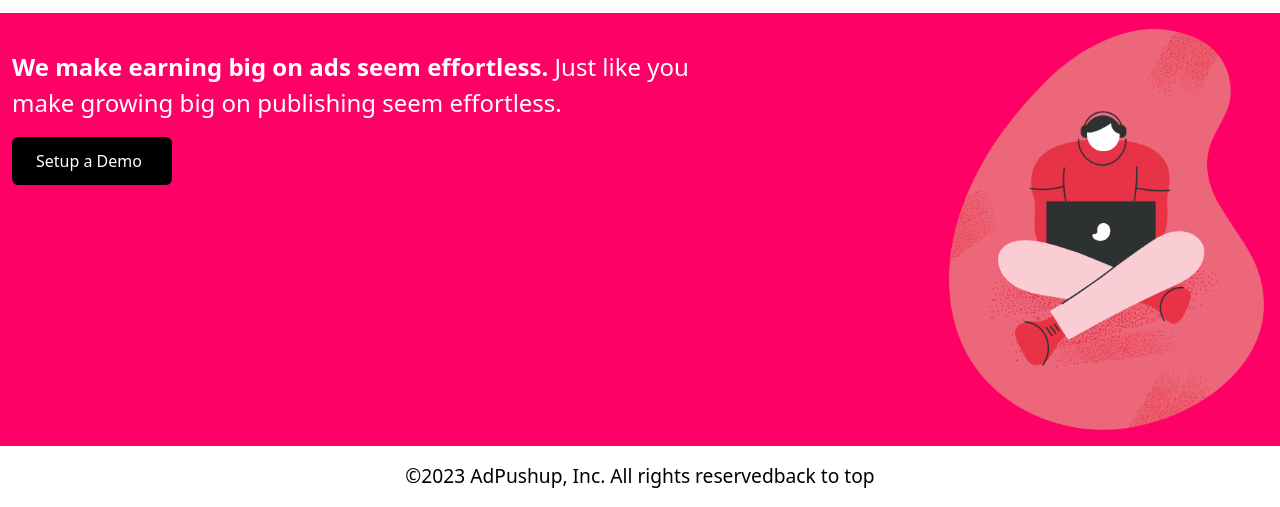
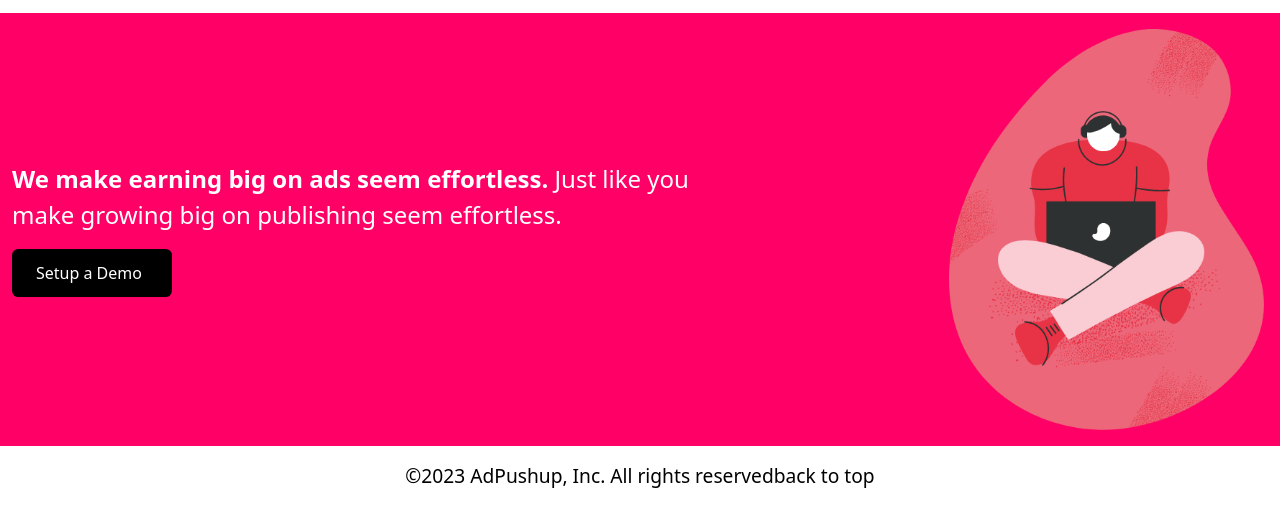
Before and after one commit to meshach567/adpusher, a plain HTML site: page index.html in a window 1280 px wide. Shown: the part 3091-3598 px from the top of the page. Drawn offline with nearby package versions, Linux system fonts and the light colour scheme; files whose address does not match are found by name.

Commit message:
reworked on the index and style file

```diff
--- a/index.html
+++ b/index.html
@@ -431,7 +431,7 @@
          <!-- -->
          <section class="bg-babypink">
           <div class="flex flex-row justify-between adbig">
-            <div class="p-3 flex flex-col my-6 space-y-4">
+            <div class="p-3 flex flex-col my-6 space-y-4 lg:my-auto ">
               <h1 class="text-white text-[1.5rem] adearn">
                 <strong >We make earning big on ads seem effortless.</strong>
                 Just like you make growing big on publishing seem effortless.
```
